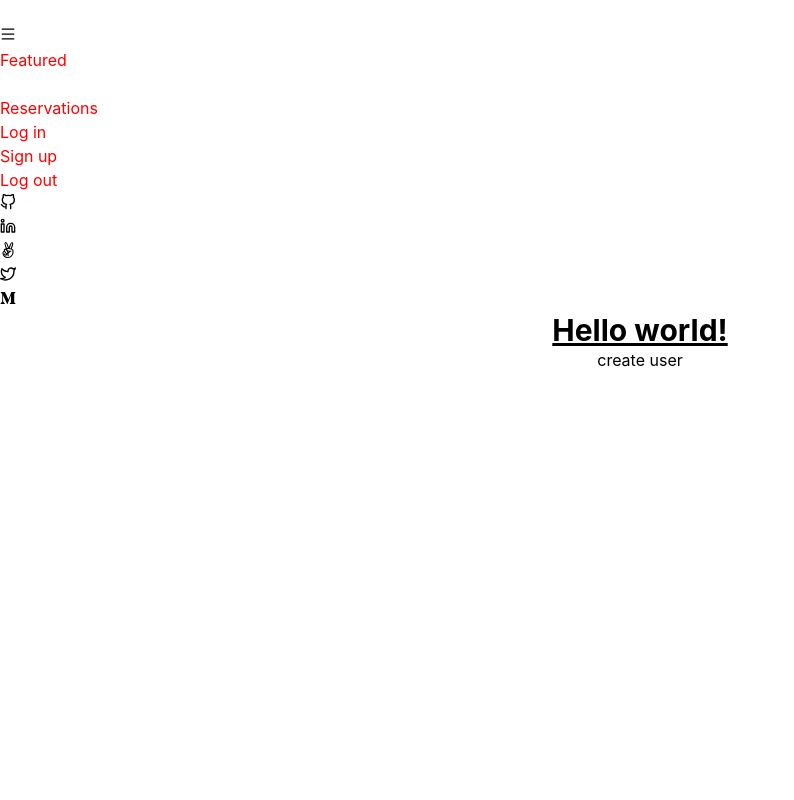
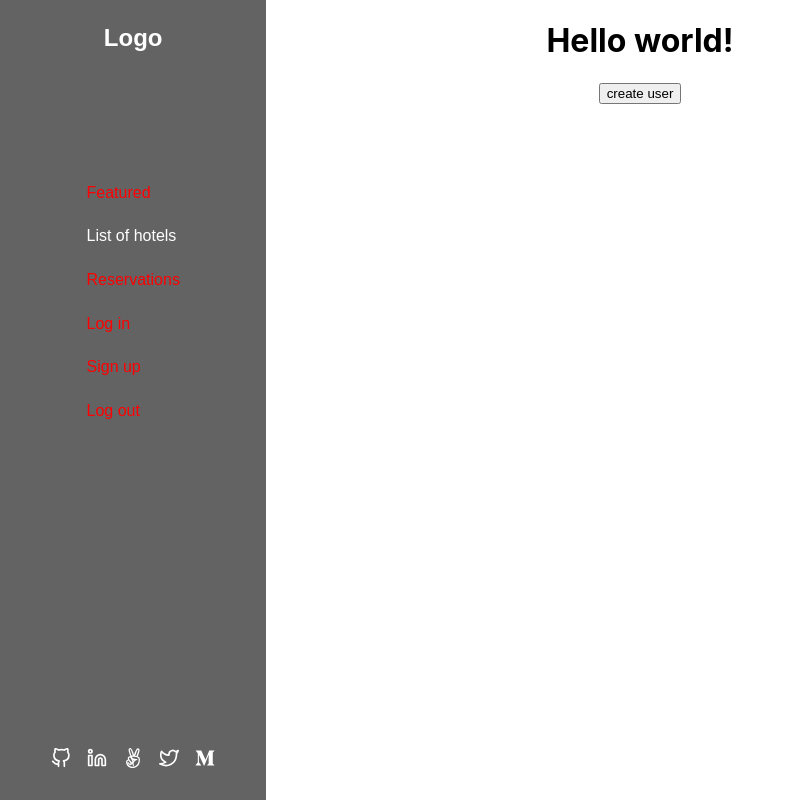
Before and after one commit to sediqullahbadakhsh/hotel-agent-front-end, a React (Create React App) app: page / in a window 1280 px wide. Shown: the whole page, without its empty margins (0-794 px from the left). Built offline with nearby package versions, Linux system fonts and the light colour scheme; no server answers.

Commit message:
Style navbar

```diff
--- a/src/index.scss
+++ b/src/index.scss
@@ -14,9 +14,209 @@ body {
     sans-serif;
   -webkit-font-smoothing: antialiased;
   -moz-osx-font-smoothing: grayscale;
+
 }
 /* stylelint-disable */
-@tailwind base;
-@tailwind components;
-@tailwind utilities;
+// @tailwind base;
+// @tailwind components;
+// @tailwind utilities;
 /* stylelint-enable */
+
+ul {
+  margin-block-start: 0;
+  margin-block-end: 0;
+}
+
+.github svg,
+.linkdin svg,
+.angellist svg,
+.twitter svg,
+.medium svg,
+.close svg {
+  width: 20px;
+  height: 20px;
+  color: white;
+}
+
+.hamburguer svg {
+  width: 50px;
+  height: 30px;
+  color: white;
+}
+
+.hamburguer {
+  display: none;
+}
+
+.menu-link {
+  display: flex;
+  flex-direction: column;
+  gap: 2vw;
+  list-style: none;
+  padding: 0;
+  margin-bottom: 15rem;
+}
+
+.hidden {
+  overflow: hidden;
+}
+
+.nav-style {
+  position: fixed;
+  top: 0;
+  height: 100%;
+  display: flex;
+  flex-direction: column;
+  justify-content: space-between;
+  align-items: center;
+  margin: 0;
+  padding: 0.3vw 4vw;
+  background: rgba(33, 33, 33, 0.7);
+  font-family: Red Hat Display, sans-serif;
+}
+
+.nav-link-style {
+  color: black;
+  text-decoration: none;
+}
+
+.close-button {
+  display: flex;
+  justify-content: flex-end;
+}
+
+.close-btn {
+  position: fixed;
+  margin: 0;
+  padding: 0;
+  appearance: none;
+  border: none;
+  background: none;
+  cursor: pointer;
+}
+
+.close svg {
+  width: 20px;
+  height: 20px;
+  color: black;
+}
+
+
+.social-button {
+  margin: 0;
+  padding: 0;
+  appearance: none;
+  border: none;
+  background: none;
+  cursor: pointer;
+}
+
+.icons {
+  display: flex;
+  gap: 1rem;
+  margin: 2rem 0;
+  padding-inline-start: 0;
+}
+
+.icons::after {
+//   // content: "";
+//   // width: 1px;
+//   // height: 90px;
+  background-color: white;
+}
+
+.social-icons {
+  display: inline-block;
+  text-decoration: none;
+  text-decoration-line: none;
+  // position: relative;
+  // padding-top: 10px;
+  // margin-right: 1rem;
+}
+
+@media screen and (max-width: 769px) {
+  .nav-style {
+    ul {
+      padding-inline-start: 0;
+    }
+
+  position: unset;
+  height: auto;
+  flex-direction: row;
+  // justify-content: space-between;
+  // align-items: center;
+  // margin: 0;
+  padding: 0;
+  // background: rgba(33, 33, 33, 0.7);
+  // font-family: Red Hat Display, sans-serif;
+  }
+
+  .hamburguer {
+    background: none;
+    border: none;
+    cursor: pointer;
+    display: block;
+    margin: 0;
+    padding: 0;
+    z-index: 100;
+  }
+
+  .menu-link {
+    display: none;
+  }
+
+  .menu-item {
+    padding: 1rem 0;
+    margin-left: 1rem;
+    border-bottom: 1px solid black;
+    width: 86%;
+  }
+
+  .hidden {
+    overflow: hidden;
+  }
+
+  #logo-img {
+    margin-left: 1rem;
+  }
+
+  .nav-link-style {
+    font-size: 2.5em;
+    padding-inline-start: 0;
+  }
+
+  .mobile {
+    display: flex;
+    flex-direction: column;
+    align-items: flex-start;
+    width: 100%;
+    height: 100vh;
+    background-color: black;
+    position: fixed;
+    top: 4rem;
+    left: 0;
+    overflow-y: hidden;
+    margin: 0;
+    padding: 0;
+    z-index: 99;
+  }
+
+  .headline-icons {
+    margin: 0;
+    left: 0;
+  }
+
+  .icons {
+    display: none
+  }
+
+  .social-button {
+    margin: 0;
+    padding: 0;
+  }
+
+  .social-menu {
+    display: none;
+  }
+
+}
```
